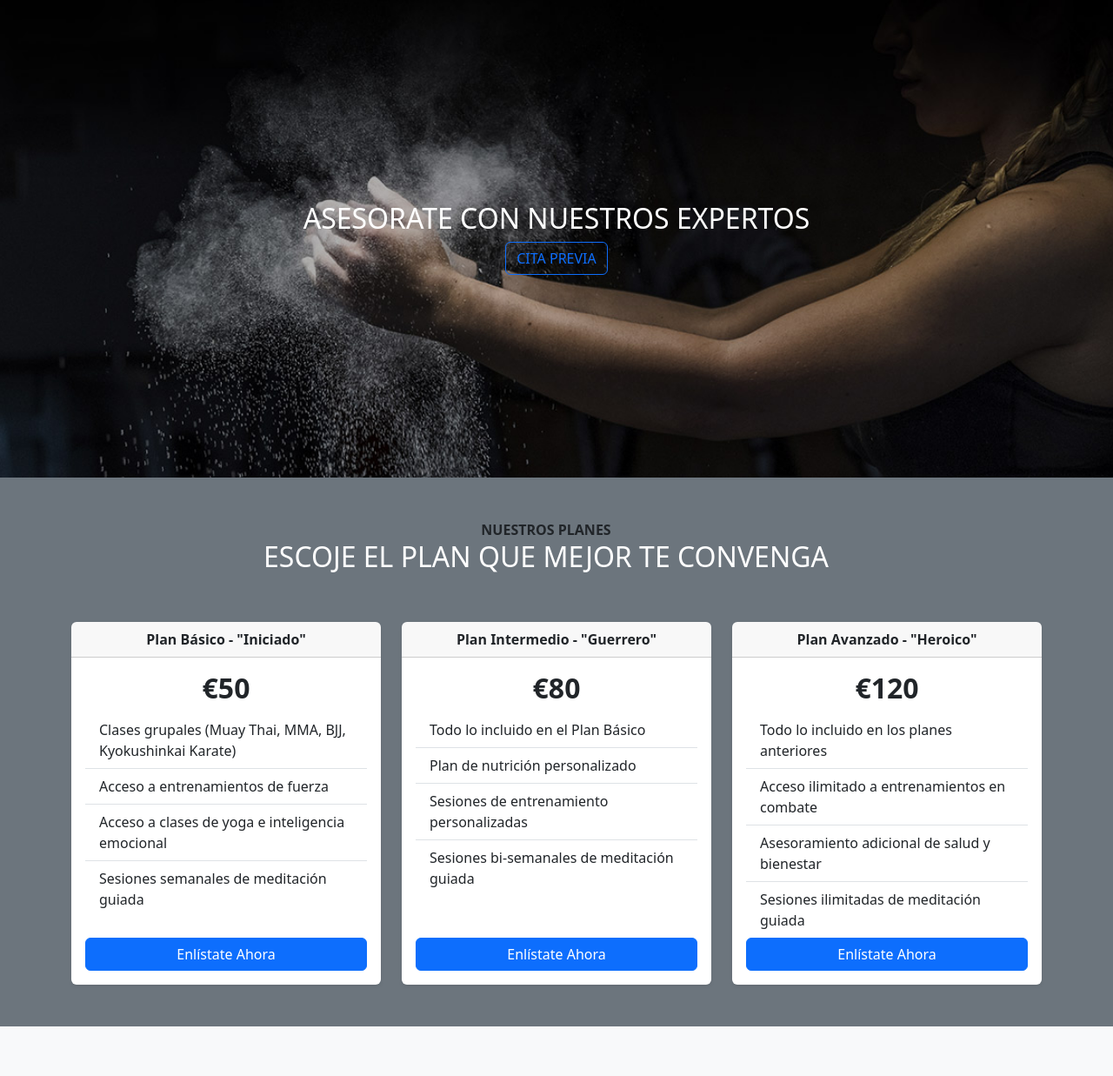
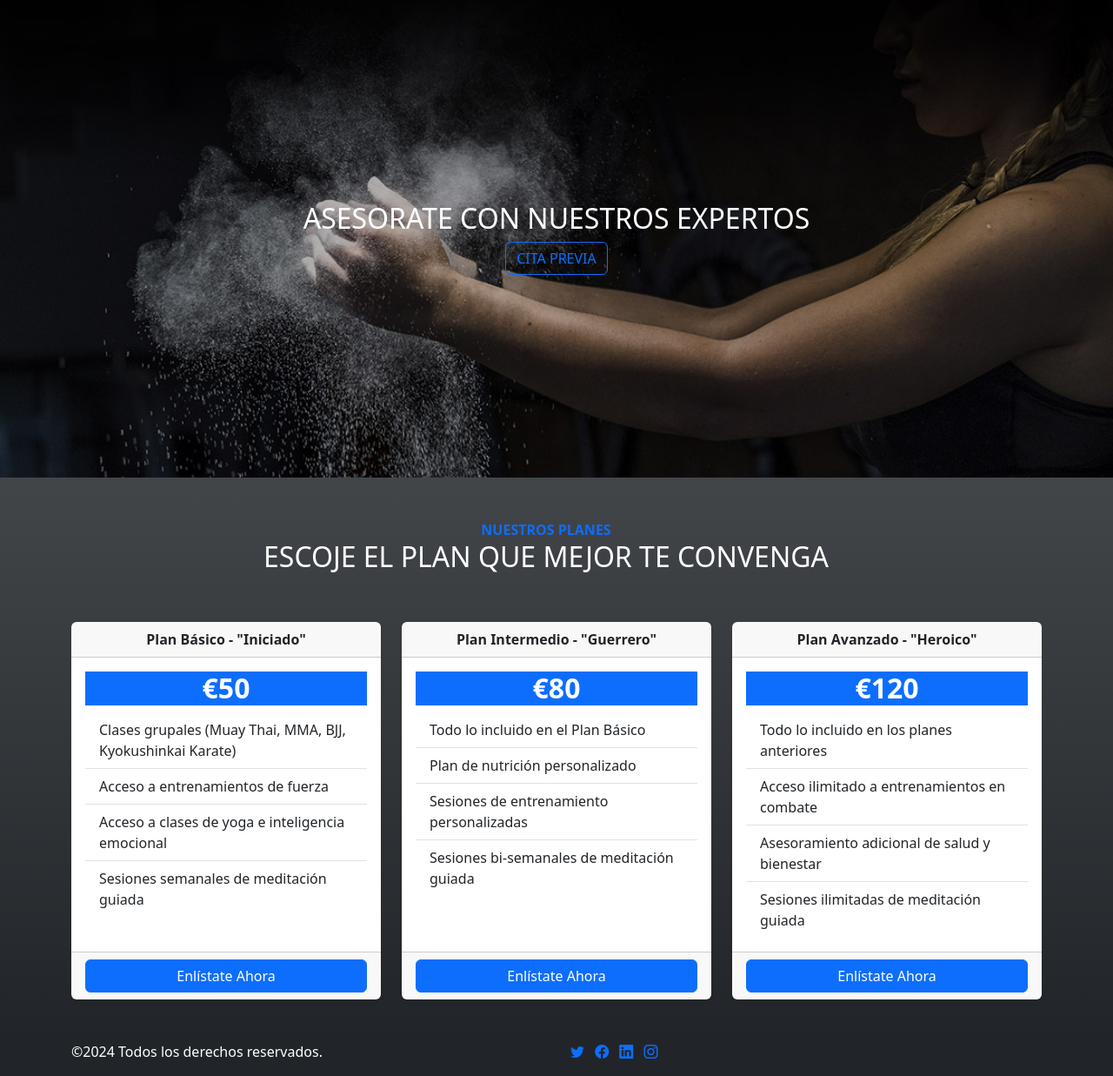
Before and after one commit to AngeloRios-dev/NeoGymnasion, a PHP site: page / in a window 1280 px wide. Shown: the part 2145-3382 px from the top of the page at 87% size. Before the commit the page ends 3325 px from the top, so only its background shows below. Run offline with PHP 8.4, Linux system fonts and the light colour scheme.

Commit message:
add: footer and finished pricing plans

```diff
--- a/index.php
+++ b/index.php
@@ -11,6 +11,8 @@
 
     <!-- CSS styles using bootstrap -->
     <link rel="stylesheet" href="resources/css/bootstrap.css">
+    <!-- Iconos Bootstrap -->
+    <link rel="stylesheet" href="https://cdn.jsdelivr.net/npm/bootstrap-icons@1.11.3/font/bootstrap-icons.min.css">
     <!-- Custom CSS -->
     <link rel="stylesheet" href="resources/css/style.css">
 
@@ -81,12 +83,12 @@
         </div>
 
         <div class="carousel-item">
-            <img src="resources/img/hero/hero-2.jpg" class="d-block w-100 img-fluid" alt="Foto de hombre levantando pesas" width="1920" height="1040">
+            <img src="resources/img/hero/hero-3.jpg" class="d-block w-100 img-fluid" alt="Foto de hombre levantando pesas" width="1920" height="1040">
 
             <div class="row carousel-caption">
                 <div class="col-lg-12">
                     <div class="text-uppercase">
-                        <span>Desarrolla tu mente como un estratega</span>
+                        <span class="text-dark">Desarrolla tu mente como un estratega</span>
                         <h1>fortalece tu esp&iacute;ritu, <strong class="text-primary">alcanza la grandeza</strong>.</h1>
                         <a href="#" class="btn btn-primary">Get info</a>
                     </div>
@@ -256,11 +258,11 @@
     <!-- Appointments Section End -->
 
     <!-- Pricing Section Begin -->
-    <section class="bg-secondary py-5">
+    <section class="bg-dark bg-gradient py-5">
         <div class="container">
             <div class="row col-lg-12 mb-5">
                 <div class="text-center text-uppercase text-white">
-                    <span class="text-dark fw-bold">Nuestros Planes</span>
+                    <span class="text-primary fw-bold">Nuestros Planes</span>
                     <h2>Escoje el plan que mejor te convenga</h2>
                 </div>
             </div>
@@ -270,14 +272,16 @@
                     <div class="card h-100 shadow-sm border-0">
                         <div class="card-header fw-bold text-center">Plan B&aacute;sico - "Iniciado"</div>
                         <div class="card-body d-flex flex-column">
-                            <h2 class="card-title fw-bold text-center">&euro;50</h2>
+                            <h2 class="card-title fw-bold text-center bg-primary text-white">&euro;50</h2>
                             <ul class="list-group list-group-flush">
                                 <li class="list-group-item">Clases grupales (Muay Thai, MMA, BJJ, Kyokushinkai Karate)</li>
                                 <li class="list-group-item">Acceso a entrenamientos de fuerza</li>
                                 <li class="list-group-item">Acceso a clases de yoga e inteligencia emocional</li>
                                 <li class="list-group-item">Sesiones semanales de meditación guiada</li>
                             </ul>
-                            <a href="#" class="btn btn-primary mt-auto">Enl&iacute;state Ahora</a>
+                        </div>
+                        <div class="card-footer d-flex flex-column">
+                            <a href="#" class="btn btn-primary">Enl&iacute;state Ahora</a>
                         </div>
                     </div>
                 </div>
@@ -286,14 +290,16 @@
                     <div class="card h-100 shadow-sm border-0">
                         <div class="card-header fw-bold text-center">Plan Intermedio - "Guerrero"</div>
                         <div class="card-body d-flex flex-column">
-                            <h2 class="cart-title fw-bold text-center">&euro;80</h2>
+                            <h2 class="cart-title fw-bold text-center bg-primary text-white">&euro;80</h2>
                             <ul class="list-group list-group-flush">
                                 <li class="list-group-item">Todo lo incluido en el Plan Básico</li>
                                 <li class="list-group-item">Plan de nutrición personalizado</li>
                                 <li class="list-group-item">Sesiones de entrenamiento personalizadas</li>
                                 <li class="list-group-item">Sesiones bi-semanales de meditación guiada</li>
                             </ul>
-                            <a href="#" class="btn btn-primary mt-auto">Enl&iacute;state Ahora</a>
+                        </div>
+                        <div class="card-footer d-flex flex-column">
+                            <a href="#" class="btn btn-primary">Enl&iacute;state Ahora</a>
                         </div>
                     </div>
                 </div>
@@ -301,15 +307,17 @@
                 <div class="col-12 col-lg-4">
                     <div class="card h-100 shadow-sm border-0">
                         <div class="card-header fw-bold text-center">Plan Avanzado - "Heroico"</div>
-                        <div class="card-body d-flex flex-column">
-                            <h2 class="cart-title fw-bold text-center">&euro;120</h2>
+                        <div class="card-body">
+                            <h2 class="cart-title fw-bold text-center bg-primary text-white">&euro;120</h2>
                             <ul class="list-group list-group-flush">
                                 <li class="list-group-item">Todo lo incluido en los planes anteriores</li>
                                 <li class="list-group-item">Acceso ilimitado a entrenamientos en combate</li>
                                 <li class="list-group-item">Asesoramiento adicional de salud y bienestar</li>
                                 <li class="list-group-item">Sesiones ilimitadas de meditación guiada</li>
                             </ul>
-                            <a href="#" class="btn btn-primary mt-auto">Enl&iacute;state Ahora</a>
+                        </div>
+                        <div class="card-footer d-flex flex-column">
+                            <a href="#" class="btn btn-primary">Enl&iacute;state Ahora</a>
                         </div>
                     </div>
                 </div>
@@ -321,7 +329,22 @@
 
 
     <footer class="container">
+        <div class="row">
+            <div class="col-md-6 text-white">
+                <p class="text-center text-md-start">
+                    &copy;<script>document.write(new Date().getFullYear());</script> Todos los derechos reservados.
+                </p>
+            </div>
+            <div class="col-md-6">
+                <a href="https://twitter.com/" target="_blank"><i class="bi bi-twitter mx-1"></i></a>
 
+                <a href="https://www.facebook.com/" target="_blank"><i class="bi bi-facebook mx-1"></i></a>
+
+                <a href="https://www.linkedin.com/" target="_blank"><i class="bi bi-linkedin mx-1"></i></a>
+
+                <a href="https://www.instagram.com/" target="_blank"><i class="bi bi-instagram mx-1"></i></a>
+            </div>
+        </div>
     </footer>
     <script src="resources/js/bootstrap.bundle.js"></script>
 </body>
```
Also changed, not shown: resources/img/hero/hero-3.jpg (added).
